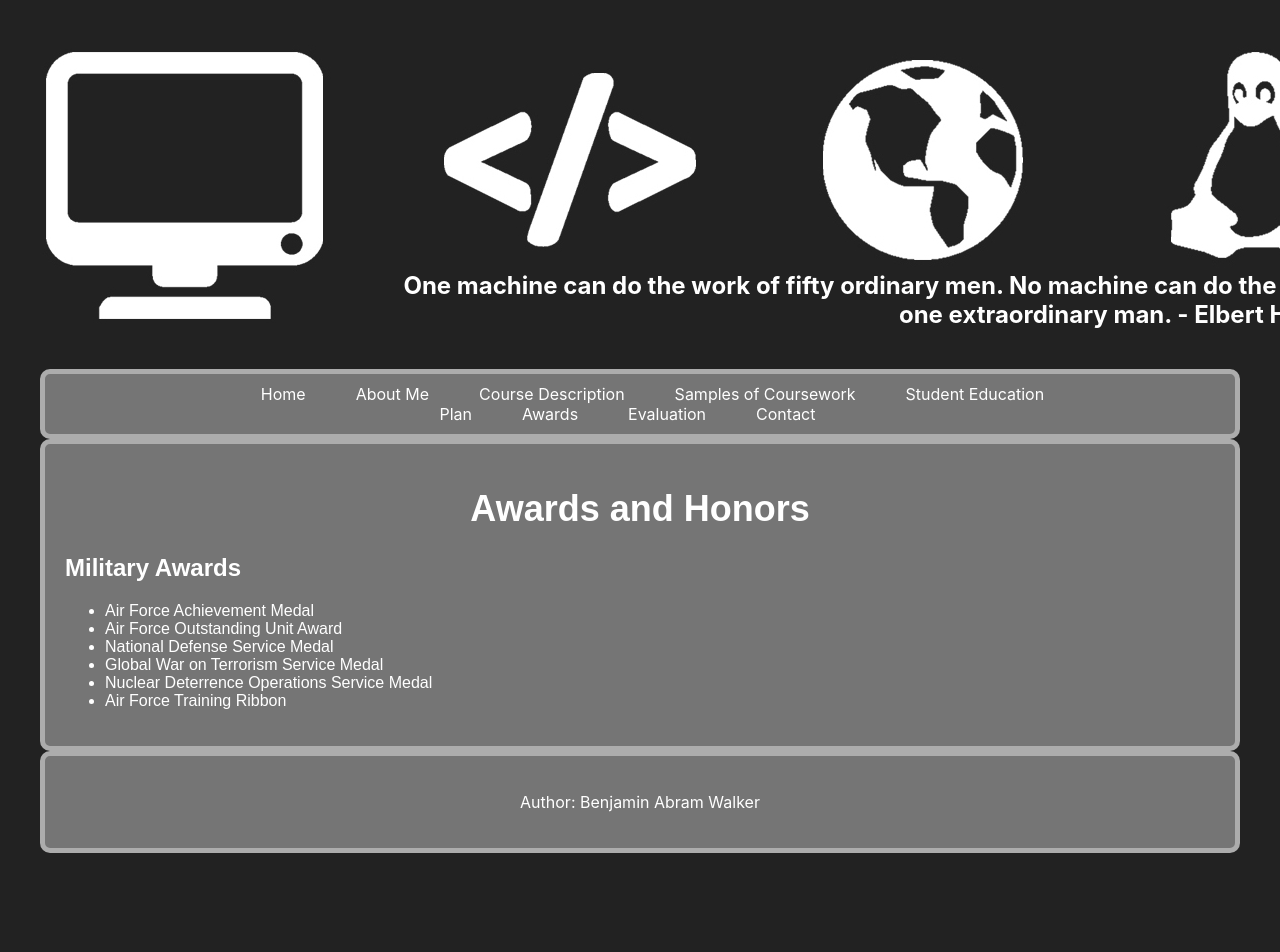
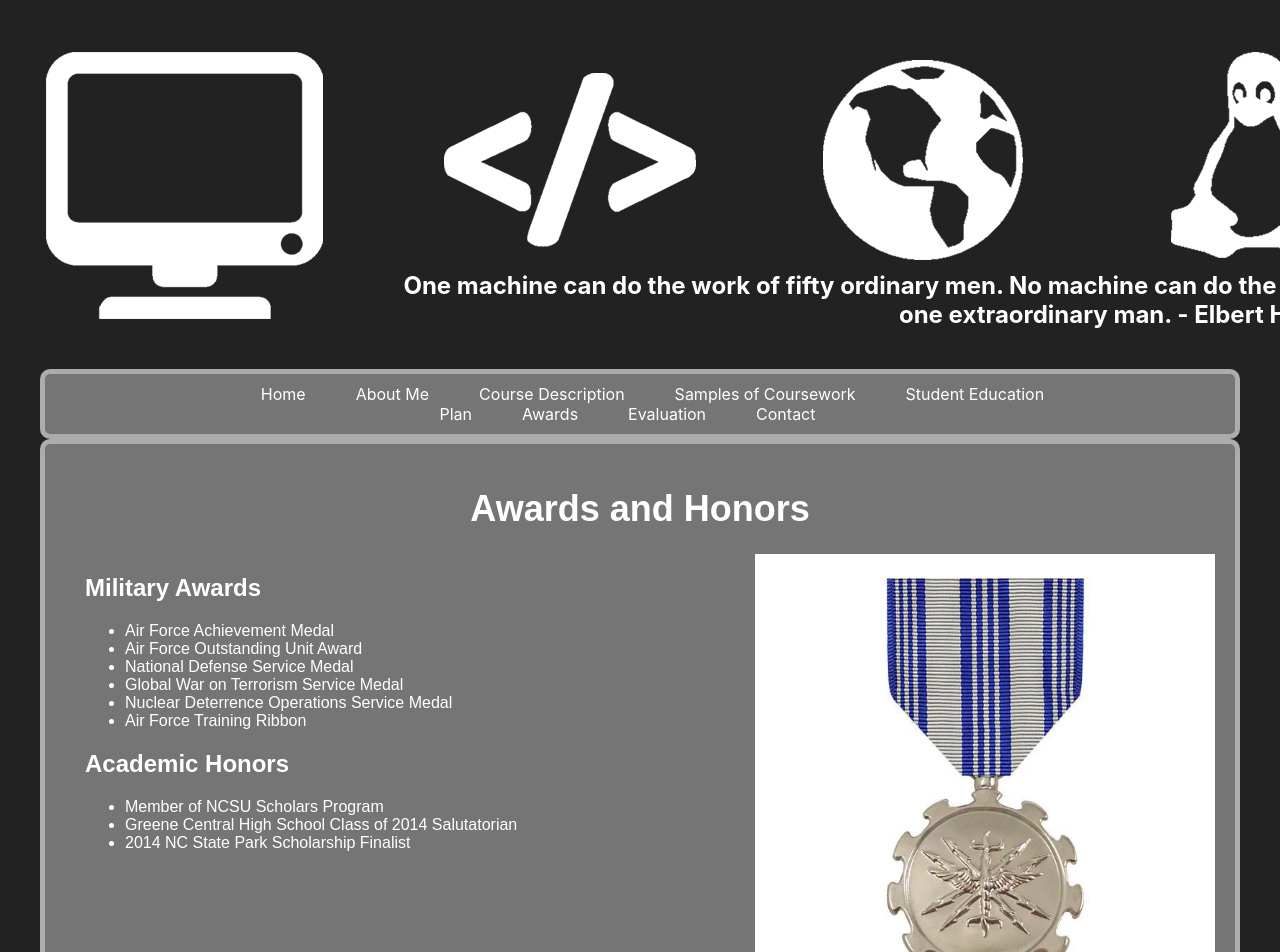
Before and after one commit to awalk014/portfolio-site, a React (Create React App) app: page /awards in a window 1280 px wide. Shown: the top 952 px of the page. Before the commit the page ends 893 px from the top, so only its background shows below. Built offline with nearby package versions, Linux system fonts and the light colour scheme.

Commit message:
uploaded the picture.

```diff
--- a/src/pages/Awards.js
+++ b/src/pages/Awards.js
@@ -6,7 +6,7 @@ class Awards extends React.Component {
         return (
             <main>
                 <h1>Awards and Honors</h1>
-                <div>
+                <div className='left_side'>
                     <h2>Military Awards</h2>
                     <ul>
                         <li>Air Force Achievement Medal</li>
@@ -16,7 +16,16 @@ class Awards extends React.Component {
                         <li>Nuclear Deterrence Operations Service Medal</li>
                         <li>Air Force Training Ribbon</li>
                     </ul>
+                    <h2>Academic Honors</h2>
+                    <ul>
+                        <li>Member of NCSU Scholars Program</li>
+                        <li>Greene Central High School Class of 2014 Salutatorian</li>
+                        <li>2014 NC State Park Scholarship Finalist</li>
+                    </ul>
                 </div>
+                <div className="right_side">
+                <img src="/images/airforcemedal.jpg" alt="Air Force Achievement Medal" />
+            </div>
             </main>
         );
     }
```
Also changed, not shown: public/images/airforcemedal.jpg (added).
